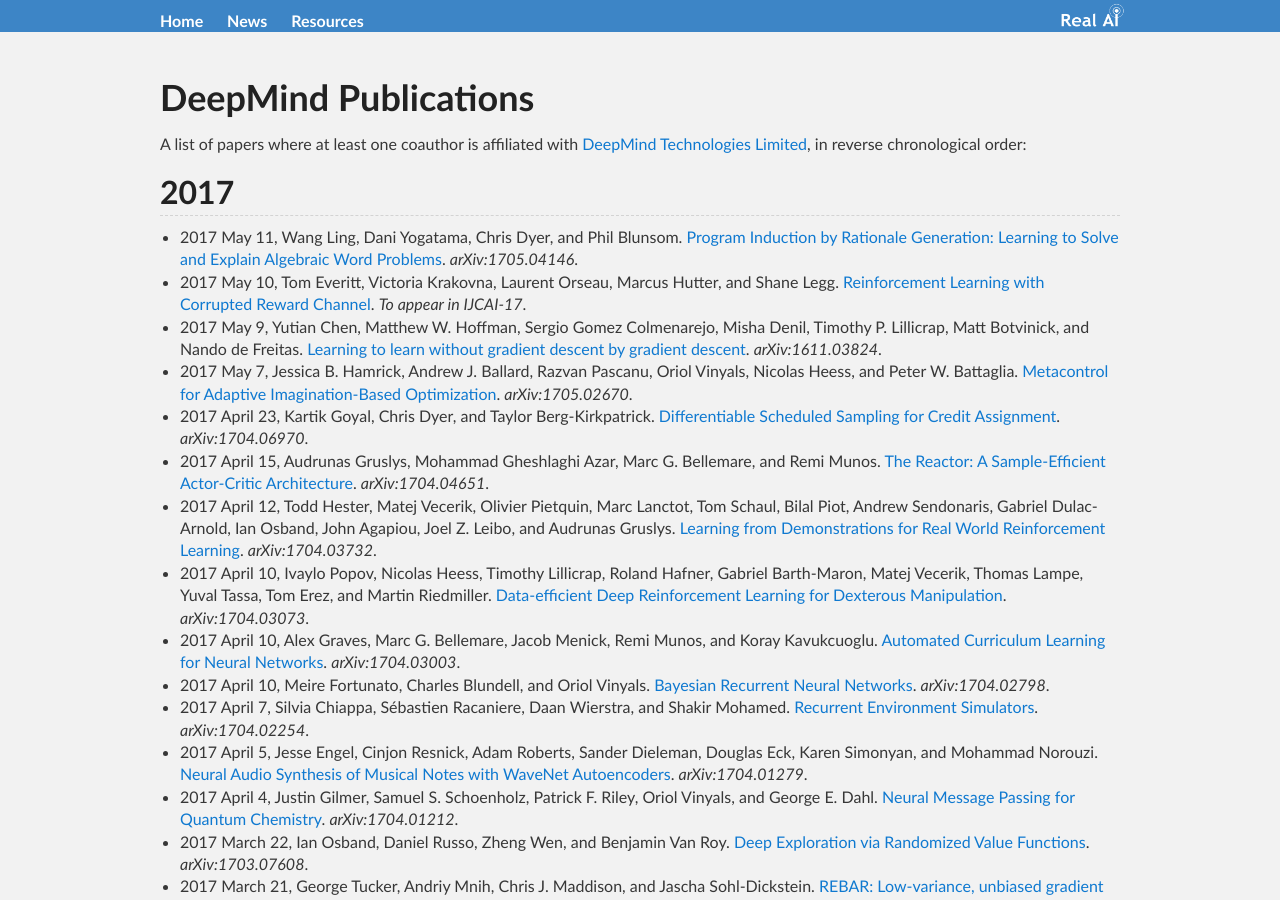
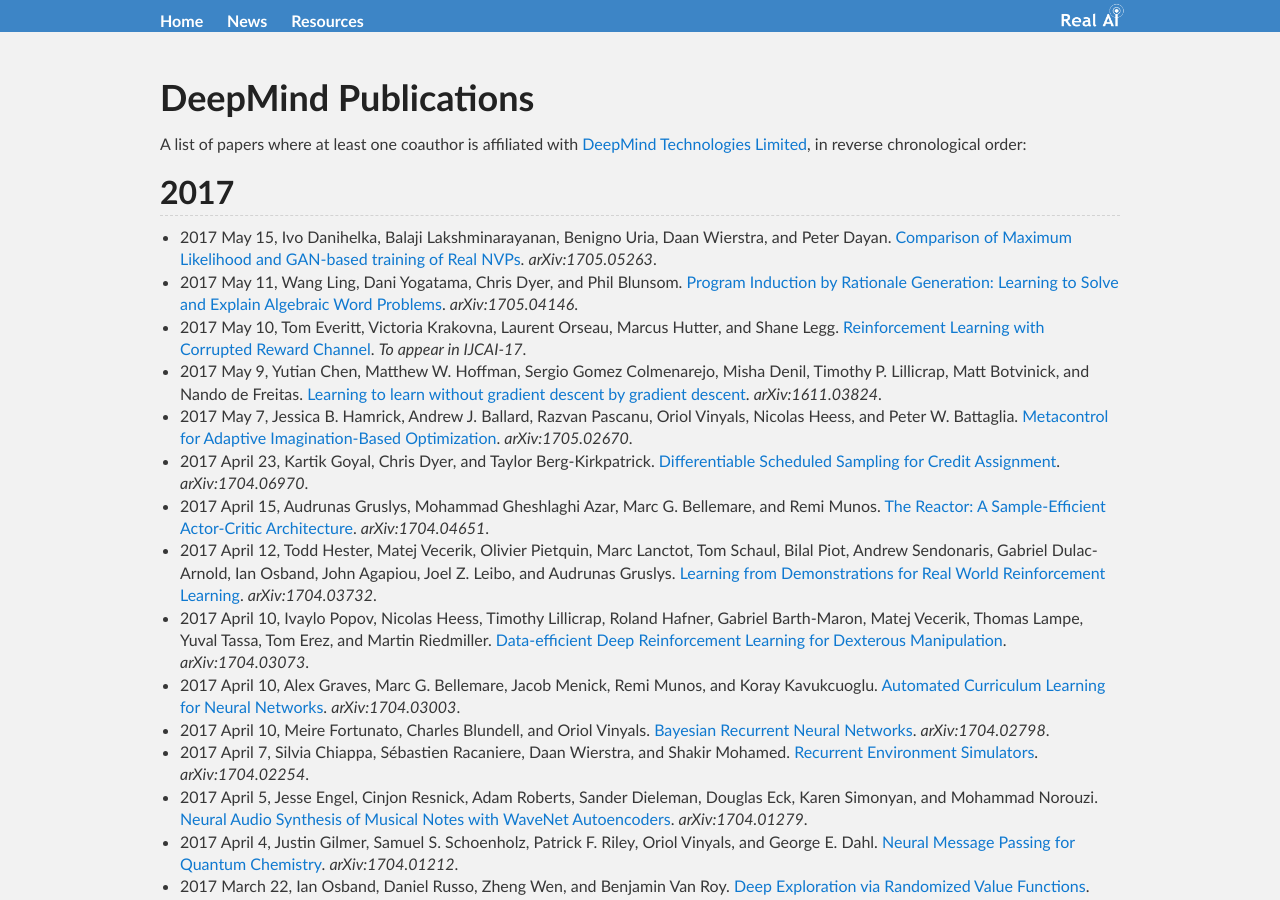
Before and after one commit to Tonywuhk/realai.org, a Jekyll site: the page built from labs/deepmind-publications.md, in a window 1280 px wide and 900 px high. Built offline with Jekyll 4.4.1, drawn with Linux system fonts in a browser that asks for light colours; our own code applies the rules of GitHub Pages for plain Markdown files; formulas are drawn with MathJax 3; comment, search, counter and statistics services are not loaded; the repository's description, which GitHub fills in, is left out.

Commit message:
Update deepmind-publications.md

```diff
--- a/labs/deepmind-publications.md
+++ b/labs/deepmind-publications.md
@@ -8,6 +8,7 @@
 
 ## 2017
 
+* 2017 May 15, Ivo Danihelka, Balaji Lakshminarayanan, Benigno Uria, Daan Wierstra, and Peter Dayan. [Comparison of Maximum Likelihood and GAN-based training of Real NVPs](https://arxiv.org/abs/1705.05263). *arXiv:1705.05263*.
 * 2017 May 11, Wang Ling, Dani Yogatama, Chris Dyer, and Phil Blunsom. [Program Induction by Rationale Generation: Learning to Solve and Explain Algebraic Word Problems](https://arxiv.org/abs/1705.04146). *arXiv:1705.04146*.
 * 2017 May 10, Tom Everitt, Victoria Krakovna, Laurent Orseau, Marcus Hutter, and Shane Legg. [Reinforcement Learning with Corrupted Reward Channel](http://www.tomeveritt.se/papers/IJCAI17-rewardcorruption.pdf). *To appear in IJCAI-17*.
 * 2017 May 9, Yutian Chen, Matthew W. Hoffman, Sergio Gomez Colmenarejo, Misha Denil, Timothy P. Lillicrap, Matt Botvinick, and Nando de Freitas. [Learning to learn without gradient descent by gradient descent](https://arxiv.org/abs/1611.03824). *arXiv:1611.03824*.
```
